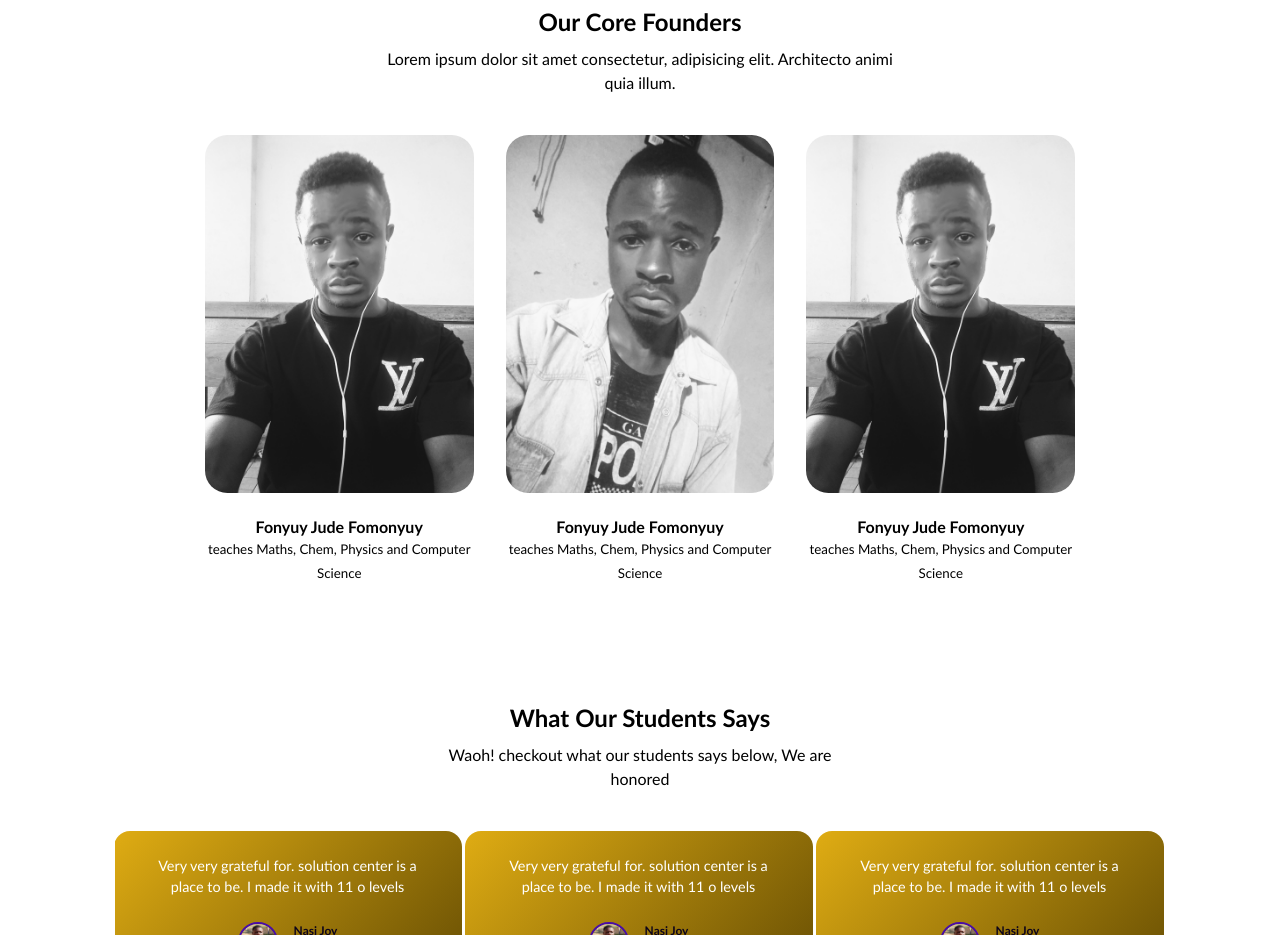
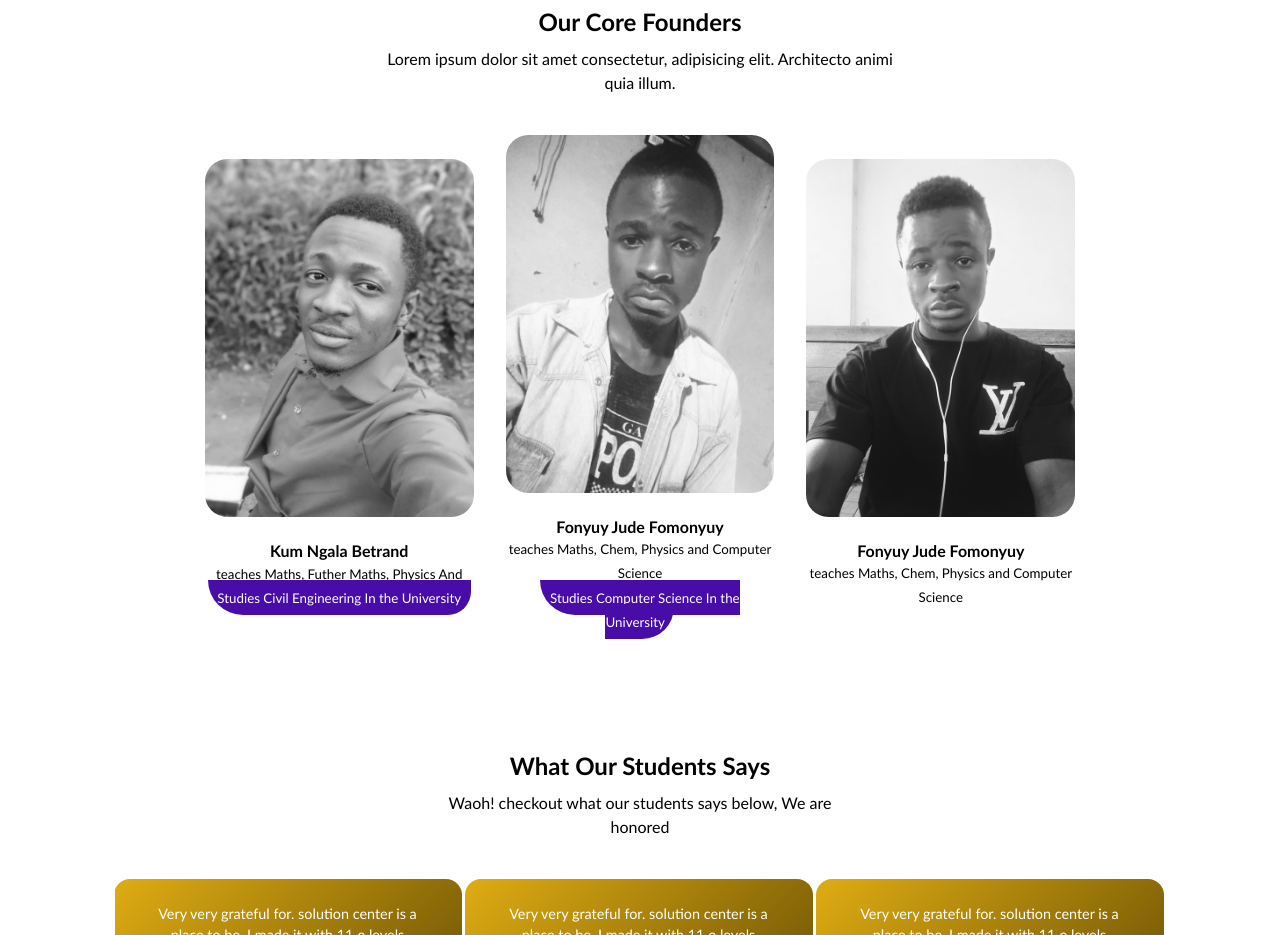
Before and after one commit to Fonyuygita/school-website, a plain HTML site: page index.html in a window 1280 px wide. Shown: the part 1780-2715 px from the top of the page. Drawn offline with nearby package versions, Linux system fonts and the light colour scheme.

Commit message:
commited today, and added betrand's picture

```diff
--- a/index.html
+++ b/index.html
@@ -211,12 +211,12 @@
 
     <article>
 <div class="member-image">
-    <img src="./assets/jude.jpg" alt="member-1">
+    <img src="./assets/betrand.jpg" alt="member-1">
 </div>
 
 <div class="member-details">
-    <h4>Fonyuy Jude Fomonyuy</h4>
-    <small>teaches Maths, Chem, Physics and Computer Science</small>
+    <h4>Kum Ngala Betrand</h4>
+    <small>teaches Maths, Futher Maths, Physics And <br><span>Studies Civil Engineering In the University</span> </small>
 </div>
 
 <div class="member-socials">
@@ -243,7 +243,7 @@
 
         <div class="member-details">
             <h4>Fonyuy Jude Fomonyuy</h4>
-            <small>teaches Maths, Chem, Physics and Computer Science</small>
+            <small>teaches Maths, Chem, Physics and Computer Science <br><span>Studies Computer Science In the University</span></small>
         </div>
 
         <div class="member-socials">
--- a/partials/_members.scss
+++ b/partials/_members.scss
@@ -62,7 +62,20 @@ img.imgt{
 .member-details{
     margin: 1.5rem 0;
     text-align: center;
+
+
+    small{
+margin-bottom: 2rem;
+    }
+     span{
+        background: $primary-color;
+        color: white;
+       padding: 0.6rem;
+       border-radius: 0 0 2rem 3rem;
+        margin-top: 3rem;
+    }
 }
+
 
 .member-socials{
     position: absolute;
```
Also changed, not shown: assets/IMG-20220825-WA0002~2.jpg (added), assets/betrand.jpg (added), css/style.css.
